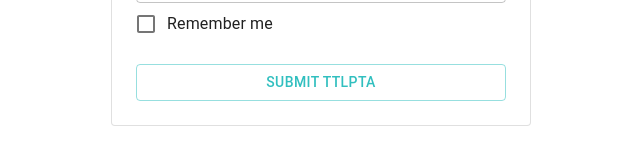
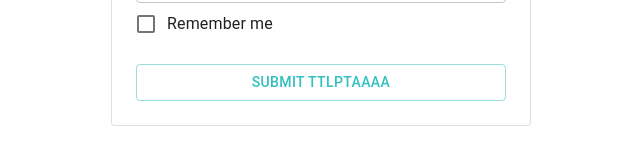
Before and after one commit to ttlpta/task-management-ts, a React (Create React App) app: page /login in a window 1280 px wide. Shown: the part 412-572 px from the top of the page, without its empty margins (319-959 px from the left). Built offline with nearby package versions, Linux system fonts and the light colour scheme.

Commit message:
test husky

```diff
--- a/src/components/Button/Button.tsx
+++ b/src/components/Button/Button.tsx
@@ -8,7 +8,7 @@ type Props = ButtonProps & {
 export default function Button({ label, ...props }: Props) {
   return (
     <ButtonStyled variant="outlined" {...props}>
-      {label} ttlpta
+      {label} ttlptaaaa
     </ButtonStyled>
   );
 }
```
